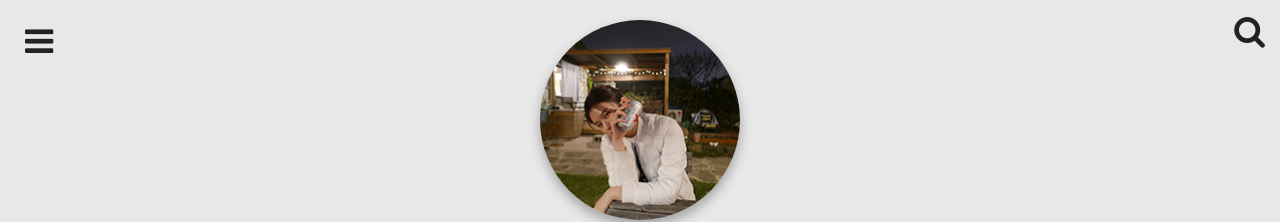
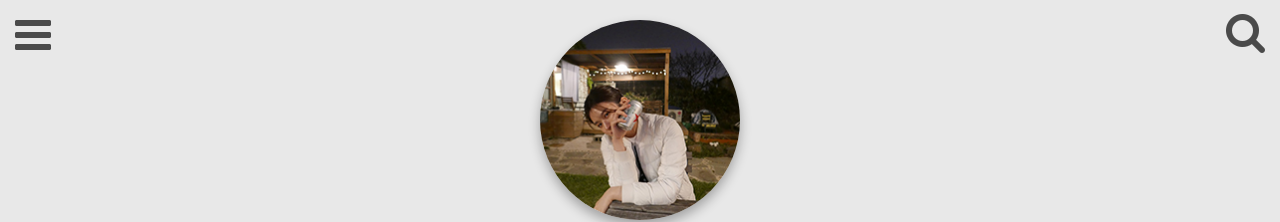
Before and after one commit to hailey-han-0908/hanheesong.github.io, a Jekyll site: the page built from index.html, in a window 1280 px wide. Shown: the top 222 px of the page. Built offline with Jekyll 4.4.1, drawn with Linux system fonts in a browser that asks for light colours; nearby versions of some CDN libraries; some web fonts are replaced; the list of posts is cut into pages by our own code.

Commit message:
update search

```diff
--- a/_includes/header.html
+++ b/_includes/header.html
@@ -15,8 +15,8 @@
     z-index: 999;
  }
   .header.shrink {
-    height: 45px;
-    line-height: 96px;
+    height: 70px;
+    line-height: 125px;
   }
   .header h3
   {
@@ -79,15 +79,14 @@
   input[type="checkbox"]#search + label span {
     float: left;
     position: relative;
-    top: 0;
+    top: -3px;
     left: 0;
     -webkit-transition: all 0.5s ease-in-out 0.1s;
     transition: all 0.5s ease-in-out 0.1s;
-    color: #222;
-    font-size: 33px;
+    font-size: 42px;
   }
   input[type="checkbox"]#search + label span:hover {
-    opacity: 0.6;
+    color: #222;
   }
   input[type="checkbox"]#search + label:hover {
     cursor: pointer;
@@ -139,17 +138,6 @@
   section.search form input {
     font-family: "Telefon Black", Sans-Serif;
     color: #FFFFFF;
-  }
-  section.search form input[type="search"] {
-    float: left;
-    width: 100%;
-    background-color: transparent;
-    border: none;
-    font-size: 6rem;
-    font-weight: bold;
-    padding: 0;
-    -webkit-transition: all 0.5s ease-in-out 0.1s;
-    transition: all 0.5s ease-in-out 0.1s;
   }
   section.search form input[type="search"]:focus {
     border-color: white;
--- a/_sass/_dl-menu.scss
+++ b/_sass/_dl-menu.scss
@@ -4,8 +4,8 @@
 
 .dl-menuwrapper {
 	position: fixed;
-	top: 0;
-	left: 0;
+	top: 15px;
+	left: 15px;
 	z-index: 1000;
 	-webkit-perspective: 1000px;
 	-moz-perspective: 1000px;
@@ -17,8 +17,8 @@
 	@media #{$medium} {
 		position: fixed;
 		max-width: 175px;
-		top: 25px;
-		left: 25px;
+		top: 15px;
+		left: 15px;
 	}
 
 	&.dl-menuopen {
@@ -29,8 +29,7 @@
 	.dl-trigger {
 		top: 0;
 		left: 0;
-		font-size: 33px;
-		color: $comp-color;
+		font-size: 42px;
 
 		position: relative;
 		cursor: pointer;
@@ -39,7 +38,7 @@
 		transition: 0.4s ease-in-out;
 
 		&:hover {
-			opacity: 0.6;
+			color: #222;
 		}
 
 		@media #{$medium} {
@@ -304,3 +303,20 @@ All this is done for any sub-level being entered.
 .dl-menuopen li {
 	display: block
 }
+
+section.search form input[type="search"] {
+	float: left;
+	width: 100%;
+	background-color: transparent;
+	border: none;
+	font-size: 3rem;
+	font-weight: bold;
+	padding: 0;
+	-webkit-transition: all 0.5s ease-in-out 0.1s;
+	transition: all 0.5s ease-in-out 0.1s;
+
+		@media #{$medium} {
+			font-size: 6rem;
+		}
+
+}
```
Also changed, not shown: other parts of _includes/header.html (+2 -0 lines).
